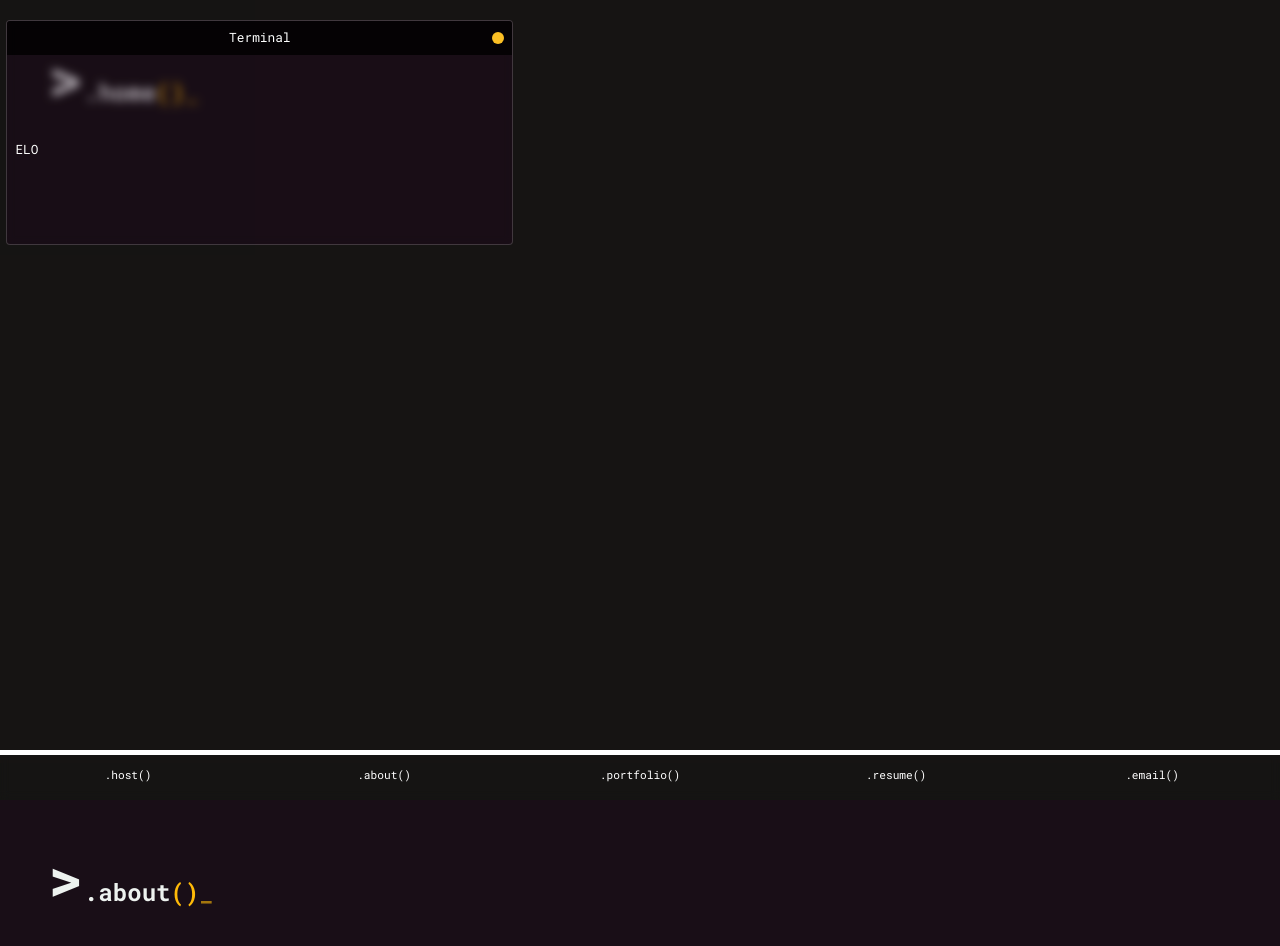
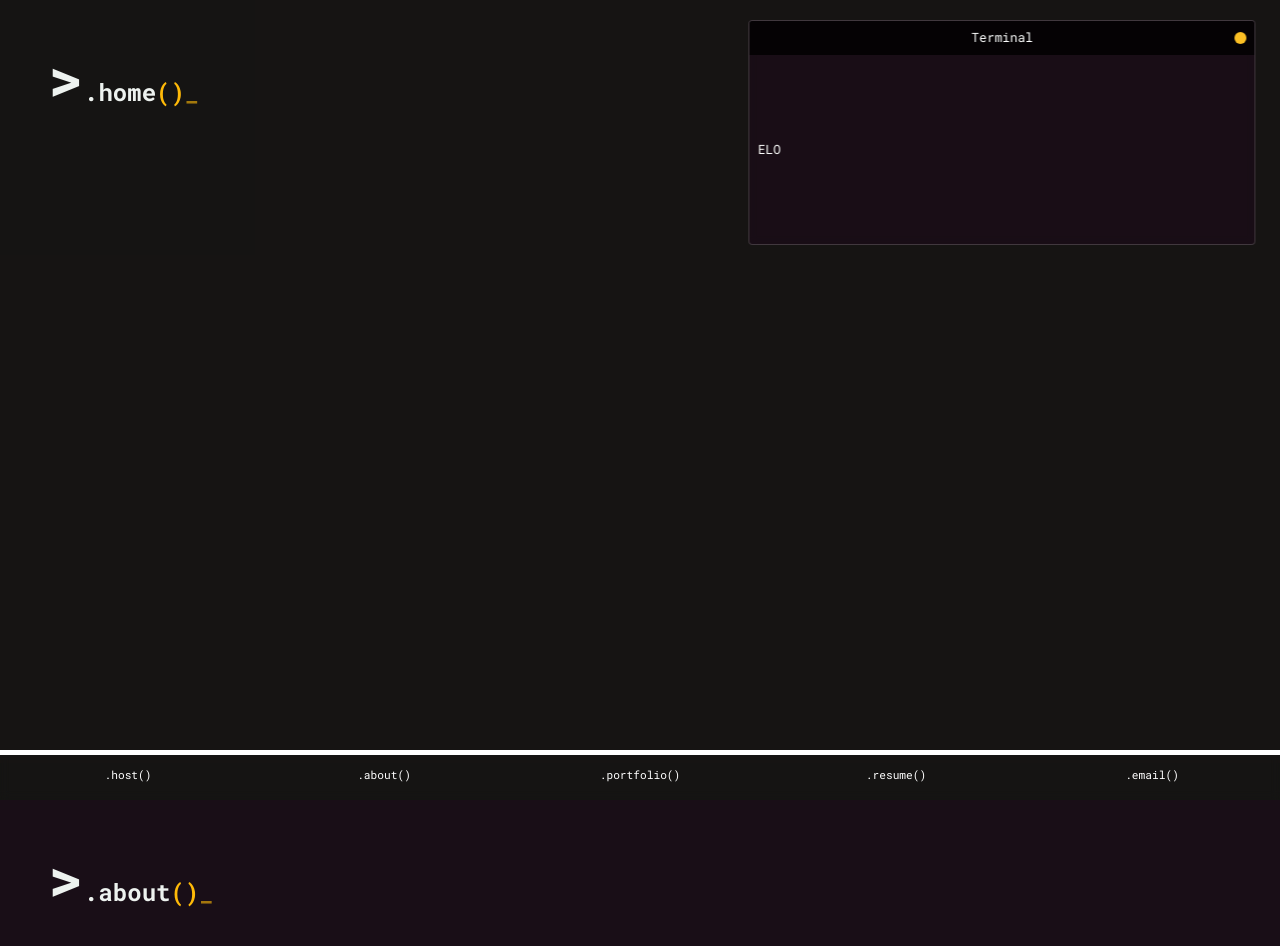
Before and after one commit to milwilczynski/kekAbout, a React (Vite) app: page / in a window 1280 px wide. Shown: the top 946 px of the page. Built offline with nearby package versions, Linux system fonts and the light colour scheme.

Commit message:
better drag handling

```diff
--- a/src/components/console/console.module.scss
+++ b/src/components/console/console.module.scss
@@ -2,13 +2,13 @@
     @apply fixed flex-col flex h-[calc(100%-50px)] w-[99%] ml-[0.5%] z-50;
 
     &_minimalized {
-        @apply justify-end items-start;
+        @apply items-start;
     }
 }
 
 .window {
     @include glass_background;
-    @apply flex flex-col mt-5 rounded overflow-hidden box-border max-w-screen-lg;
+    @apply flex flex-col mt-5 rounded overflow-hidden box-border h-[30%] w-[40%] max-w-screen-lg;
     background: rgba(35, 0, 30, 0.3);
 
     &_bar {
--- a/src/components/console/index.tsx
+++ b/src/components/console/index.tsx
@@ -1,5 +1,6 @@
 import type { FC, PropsWithChildren } from 'react'
 import React, { useRef, useState } from 'react'
+
 import {
   AnimatePresence,
   motion,
@@ -23,7 +24,7 @@ export const Console: FC<PropsWithChildren<ConsoleProps>> = () => {
   const parentRef = useRef<HTMLDivElement>(null)
   const consoleRef = useRef<HTMLDivElement>(null)
   const { height, width } = useScreenDimension()
-  const [windowPosition, setWindowPosition] = useState<(string | number)[]>([])
+  const [windowPosition, setWindowPosition] = useState<(string | number)[]>([width * 0.58, 0])
   const [minimalize, setMinimalize] = useState<boolean>(false)
   const variants = {
     minimalized: {
@@ -32,9 +33,11 @@ export const Console: FC<PropsWithChildren<ConsoleProps>> = () => {
       x: '1rem',
       y: height - 125,
     },
-    maximalized: {
+    maximized: {
       height: '30%',
       width: '40%',
+      x: windowPosition[0],
+      y: windowPosition[1],
     },
   }
 
@@ -55,17 +58,17 @@ export const Console: FC<PropsWithChildren<ConsoleProps>> = () => {
       className={`${styles.console_wrapper}`}
       ref={parentRef}
     >
-      <AnimatePresence>
+      <AnimatePresence initial presenceAffectsLayout mode="sync">
         {!minimalize
         && (
           <motion.div
             ref={consoleRef}
-            animate="maximalized"
+            animate="maximized"
             transition={{
               type: 'easeInOut',
             }}
             variants={variants}
-            drag={true}
+            drag
             dragConstraints={parentRef}
             dragElastic={1}
             dragMomentum={false}
```
